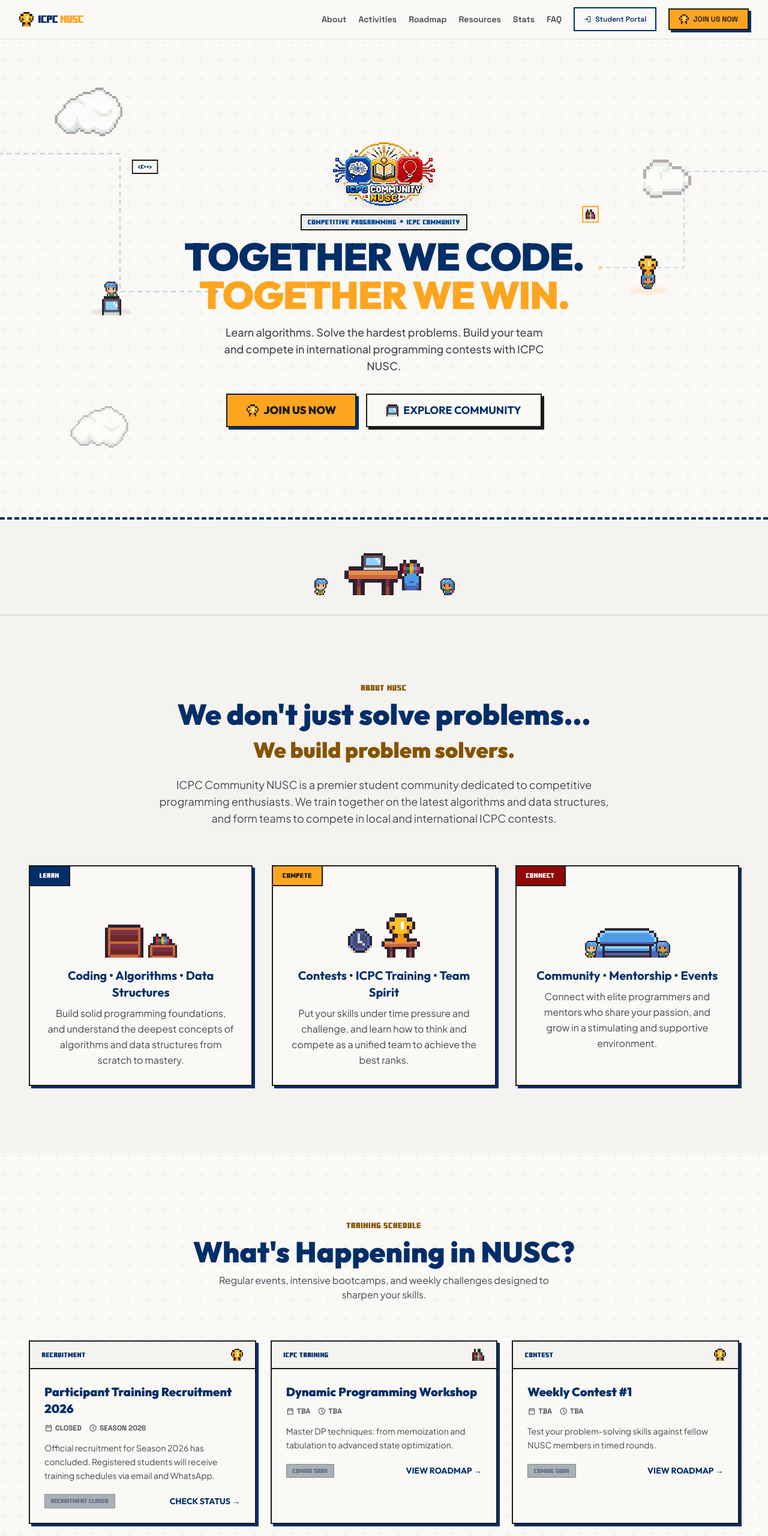
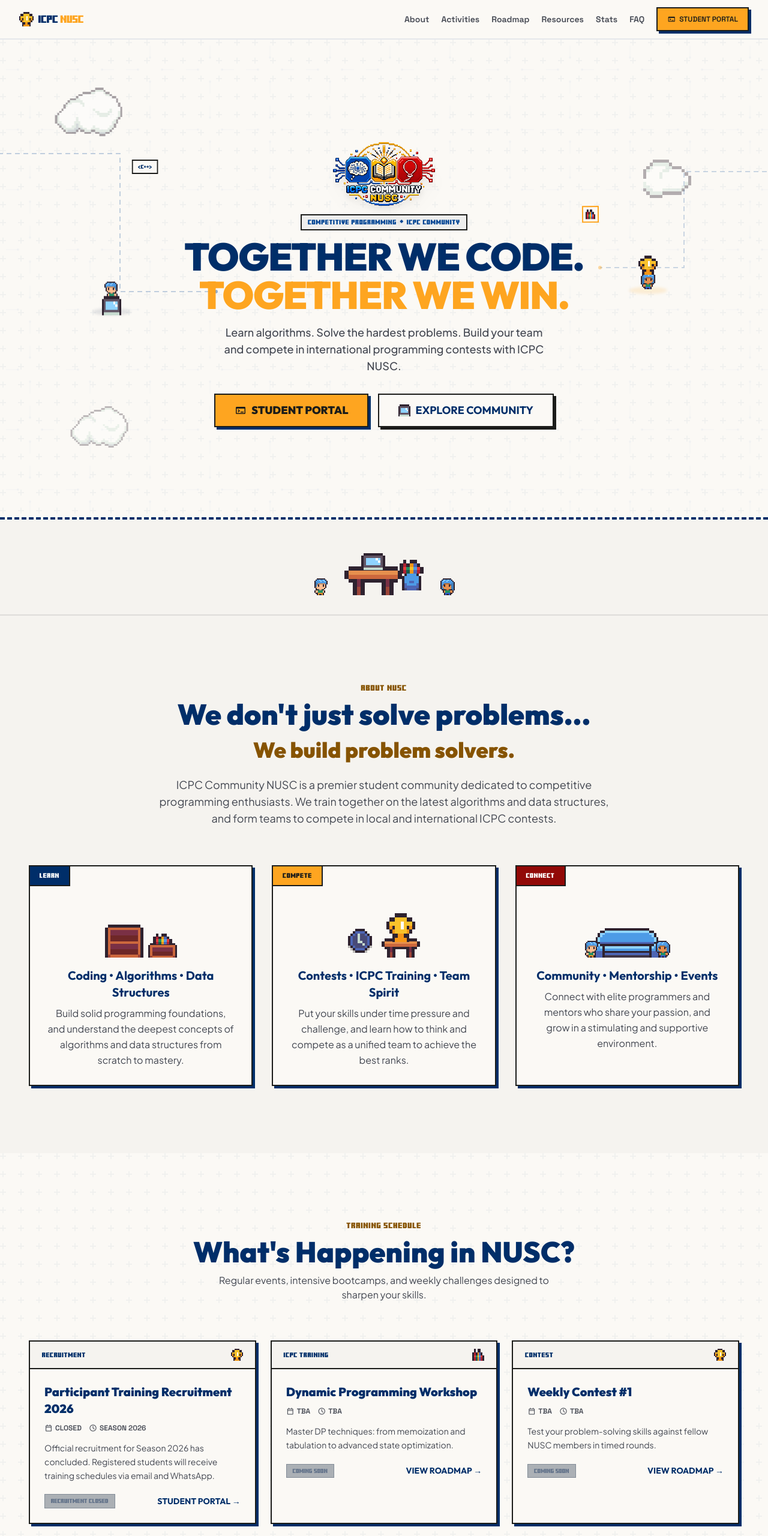
Before and after one commit to mohamed-elhosary1/icpc-community-nusc, a website: page index.html in a window 1280 px wide. Shown: the top 2560 px of the page at 60% size. Drawn offline with nearby package versions, Linux system fonts and the light colour scheme.

Commit message:
Disable participant registration route with redirect to login, replace Join Us with Student Portal, and support multi-identifier login (Email, ID, CF handle)

```diff
--- a/api/_auth/student-login.js
+++ b/api/_auth/student-login.js
@@ -42,7 +42,7 @@
 
         if (!loginId || !password) {
             res.writeHead ? res.writeHead(400, { 'Content-Type': 'application/json' }) : res.status(400);
-            return res.end ? res.end(JSON.stringify({ error: 'Please enter your email or username and password.' })) : res.send({ error: 'Please enter your email or username and password.' });
+            return res.end ? res.end(JSON.stringify({ error: 'Please enter your Email, Registration ID, or Codeforces Handle and password.' })) : res.send({ error: 'Please enter your Email, Registration ID, or Codeforces Handle and password.' });
         }
 
         const result = await StudentService.login({ identifier: loginId, password });
--- a/index.html
+++ b/index.html
@@ -404,14 +404,10 @@
             <a href="#resources" class="font-label text-sm text-ink-light hover:text-navy transition-colors">Resources</a>
             <a href="#leaderboard" class="font-label text-sm text-ink-light hover:text-navy transition-colors">Stats</a>
             <a href="#faq" class="font-label text-sm text-ink-light hover:text-navy transition-colors">FAQ</a>
-            <a href="/login" id="nav-portal-btn" class="font-label text-xs px-3.5 py-2 border-2 border-navy text-navy hover:bg-navy hover:text-white font-bold transition-all flex items-center gap-1.5">
-                <span class="material-symbols-outlined text-sm">login</span>
-                <span>Student Portal</span>
+            <a href="/login" id="nav-portal-btn" class="bg-gold text-ink font-label font-bold text-xs px-4 py-2 pixel-btn-gold flex items-center gap-1.5 hover:bg-gold-light transition-all">
+                <span class="material-symbols-outlined text-sm" style="font-variation-settings:'FILL' 1">terminal</span>
+                <span>STUDENT PORTAL</span>
             </a>
-            <button class="join-btn bg-gold text-ink font-label font-bold text-xs px-4 py-2 pixel-btn-gold flex items-center gap-2">
-                <img src="assets/Objects/Bedroom/Trophy.png" class="pixel-art w-4 h-4" alt="Trophy" />
-                JOIN US NOW
-            </button>
         </div>
 
         <!-- Mobile Menu Toggle -->
@@ -436,14 +432,10 @@
         <a href="#resources" class="mobile-nav-link font-display font-bold text-lg text-navy">Knowledge Base</a>
         <a href="#leaderboard" class="mobile-nav-link font-display font-bold text-lg text-navy">Leaderboard</a>
         <a href="#faq" class="mobile-nav-link font-display font-bold text-lg text-navy">FAQ</a>
-        <a href="/login" id="mobile-nav-portal-btn" class="font-display font-bold text-base px-6 py-2.5 border-2 border-navy text-navy hover:bg-navy hover:text-white w-full flex items-center justify-center gap-2 mt-1">
-            <span class="material-symbols-outlined text-base">login</span>
-            <span>Student Portal</span>
+        <a href="/login" id="mobile-nav-portal-btn" class="bg-gold text-ink font-display font-black text-base px-6 py-3.5 pixel-btn-gold mt-2 flex items-center gap-2 w-full justify-center">
+            <span class="material-symbols-outlined text-lg" style="font-variation-settings:'FILL' 1">terminal</span>
+            <span>STUDENT PORTAL</span>
         </a>
-        <button class="join-btn bg-gold text-ink font-display font-black text-base px-6 py-3 pixel-btn-gold mt-2 flex items-center gap-2 w-full justify-center">
-            <img src="assets/Objects/Bedroom/Trophy.png" class="pixel-art w-5 h-5" alt="Trophy" />
-            JOIN US NOW
-        </button>
     </div>
 </div>
 
@@ -514,10 +506,10 @@
 
         <!-- CTA Buttons -->
         <div class="hero-cta flex flex-col sm:flex-row gap-3 md:gap-4 w-full sm:w-auto justify-center items-center">
-            <button class="join-btn bg-gold text-ink font-display font-black text-base md:text-lg px-6 md:px-8 py-3 pixel-btn-gold flex items-center justify-center gap-2 w-full sm:w-auto">
-                <img src="assets/Objects/Bedroom/Trophy.png" class="pixel-art w-5 h-5" alt="Trophy" />
-                <span>JOIN US NOW</span>
-            </button>
+            <a href="/login" class="bg-gold text-ink font-display font-black text-base md:text-lg px-6 md:px-8 py-3 pixel-btn-gold flex items-center justify-center gap-2 w-full sm:w-auto hover:bg-gold-light transition-all">
+                <span class="material-symbols-outlined text-xl" style="font-variation-settings:'FILL' 1">terminal</span>
+                <span>STUDENT PORTAL</span>
+            </a>
             <a href="#about" class="bg-cream text-navy font-display font-bold text-base md:text-lg px-6 md:px-8 py-3 pixel-btn flex items-center justify-center gap-2 w-full sm:w-auto">
                 <img src="assets/Furniture/Bedroom/Laptop.png" class="pixel-art w-5 h-5" alt="Laptop" />
                 <span>EXPLORE COMMUNITY</span>
@@ -783,15 +775,15 @@
         <div class="reveal">
             <img src="assets/Objects/Bedroom/Trophy.png" class="pixel-art w-16 h-16 mx-auto mb-6 drop-shadow-2xl float-slow" alt="Gold Trophy" />
             <h2 class="font-display font-black text-3xl md:text-5xl lg:text-6xl text-gold mb-4">
-                READY TO JOIN THE TEAM?
+                READY TO LEVEL UP?
             </h2>
             <p class="font-body text-base md:text-xl text-white/80 max-w-xl mx-auto mb-10 leading-relaxed font-semibold">
-                Learn. Solve. Compete. Make a real difference in your programming career with ICPC NUSC.
+                Access your ICPC training dashboard, track Codeforces rating, view leaderboards, and connect with mentors.
             </p>
-            <button class="join-btn inline-flex items-center gap-3 bg-gold text-ink font-display font-black text-xl md:text-2xl px-12 py-5 pixel-btn-gold">
-                <img src="assets/Objects/Bedroom/Trophy.png" class="pixel-art w-7 h-7" alt="Trophy" />
-                <span>JOIN US NOW</span>
-            </button>
+            <a href="/login" class="inline-flex items-center gap-3 bg-gold text-ink font-display font-black text-xl md:text-2xl px-12 py-5 pixel-btn-gold hover:bg-gold-light transition-all">
+                <span class="material-symbols-outlined text-2xl" style="font-variation-settings:'FILL' 1">terminal</span>
+                <span>STUDENT PORTAL</span>
+            </a>
         </div>
     </div>
     <div class="absolute bottom-0 left-0 right-0 pixel-divider"></div>
@@ -829,8 +821,8 @@
                         <h4 class="font-display font-black text-xs sm:text-lg md:text-xl text-ink-lighter mb-1 leading-tight">RECRUITMENT CLOSED</h4>
                         <p class="font-body text-[10px] sm:text-xs md:text-sm text-ink-lighter mb-2 sm:mb-4 leading-tight">Participant registration for Season 2026 has concluded. Thank you!</p>
                     </div>
-                    <a href="/participant" id="modal-part-btn" class="w-full bg-navy text-gold font-display font-bold text-[10px] sm:text-xs md:text-sm py-1 sm:py-2 pixel-btn flex justify-center items-center gap-1 hover:bg-gold hover:text-ink transition-colors">
-                        CHECK STATUS &rarr;
+                    <a href="/login" id="modal-part-btn" class="w-full bg-navy text-gold font-display font-bold text-[10px] sm:text-xs md:text-sm py-1 sm:py-2 pixel-btn flex justify-center items-center gap-1 hover:bg-gold hover:text-ink transition-colors">
+                        STUDENT PORTAL &rarr;
                     </a>
                 </div>
 
@@ -922,7 +914,7 @@
                 description: 'Official recruitment for Season 2026 has concluded. Registered students will receive training schedules via email and WhatsApp.',
                 status: 'RECRUITMENT CLOSED',
                 icon: 'assets/Objects/Bedroom/Trophy.png',
-                url: '/participant'
+                url: '/login'
             },
             {
                 title: 'Dynamic Programming Workshop',
@@ -993,12 +985,12 @@
         ],
 
         resources: [
-            { title: 'C++ Basics', description: 'Variables, conditions, loops, STL library, and fast I/O optimization.', difficulty: 'Beginner', icon: 'assets/Furniture/Bedroom/Laptop.png', url: '/participant#tracks' },
-            { title: 'Data Structures', description: 'Arrays, Stacks, Trees, Segment Trees and DSU in detail.', difficulty: 'Intermediate', icon: 'assets/Objects/Living%20Room/Books_outside_1.png', url: '/participant#tracks' },
-            { title: 'Competitive Algorithms', description: 'Dynamic Programming, Graph algorithms, and Number Theory.', difficulty: 'Intermediate', icon: 'assets/Furniture/Light_3.png', url: '/participant#tracks' },
-            { title: 'Problem Solving Strategies', description: 'How to read a problem, deduce constraints, and pick the right algorithm.', difficulty: 'All Levels', icon: 'assets/Objects/Bedroom/Clock_1_blue.png', url: '/participant' },
-            { title: 'ICPC Preparation Guide', description: 'Team time management, collective problem solving strategies, and past experiences.', difficulty: 'Advanced', icon: 'assets/Objects/Bedroom/Trophy.png', url: '/organizing-team' },
-            { title: 'Training Sheets', description: 'Carefully curated problem sets categorized by topic and difficulty level.', difficulty: 'All Levels', icon: 'assets/Objects/Bedroom/Calendar_2.png', url: '/#roadmap' },
+            { title: 'C++ Basics', description: 'Variables, conditions, loops, STL library, and fast I/O optimization.', difficulty: 'Beginner', icon: 'assets/Furniture/Bedroom/Laptop.png', url: '#roadmap' },
+            { title: 'Data Structures', description: 'Arrays, Stacks, Trees, Segment Trees and DSU in detail.', difficulty: 'Intermediate', icon: 'assets/Objects/Living%20Room/Books_outside_1.png', url: '#roadmap' },
+            { title: 'Competitive Algorithms', description: 'Dynamic Programming, Graph algorithms, and Number Theory.', difficulty: 'Intermediate', icon: 'assets/Furniture/Light_3.png', url: '#roadmap' },
+            { title: 'Problem Solving Strategies', description: 'How to read a problem, deduce constraints, and pick the right algorithm.', difficulty: 'All Levels', icon: 'assets/Objects/Bedroom/Clock_1_blue.png', url: '#roadmap' },
+            { title: 'ICPC Preparation Guide', description: 'Team time management, collective problem solving strategies, and past experiences.', difficulty: 'Advanced', icon: 'assets/Objects/Bedroom/Trophy.png', url: '#roadmap' },
+            { title: 'Training Sheets', description: 'Carefully curated problem sets categorized by topic and difficulty level.', difficulty: 'All Levels', icon: 'assets/Objects/Bedroom/Calendar_2.png', url: '#roadmap' },
         ],
 
         faq: [
@@ -1069,7 +1061,7 @@
                     <div class="flex items-center justify-between">
                         <span class="font-minecraft text-[9px] px-2.5 py-1 ${event.status === 'REGISTRATION OPEN' ? 'bg-gold/20 text-gold-dark border border-gold/40' : 'bg-slate-700/40 text-slate-500 border border-slate-600/40'}">${event.status}</span>
                         <a href="${event.url}" class="font-display font-bold text-sm text-navy hover:text-gold-dark transition-colors flex items-center gap-1">
-                            ${event.url.includes('participant') ? 'CHECK STATUS &rarr;' : 'VIEW ROADMAP &rarr;'}
+                            ${event.url.includes('login') ? 'STUDENT PORTAL &rarr;' : 'VIEW ROADMAP &rarr;'}
                         </a>
                     </div>
                 </div>
```
Also changed, not shown: api/_student.js (+4 -3 lines), login/index.html (+2 -2 lines), participant/index.html (+4 -0 lines), vercel.json.
